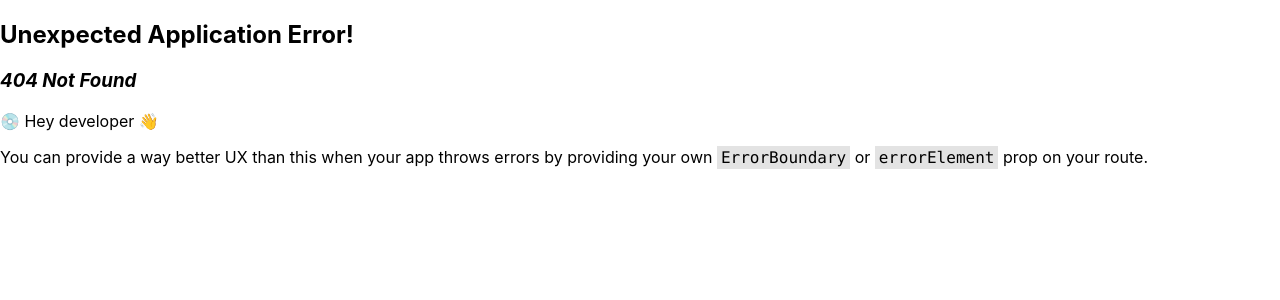
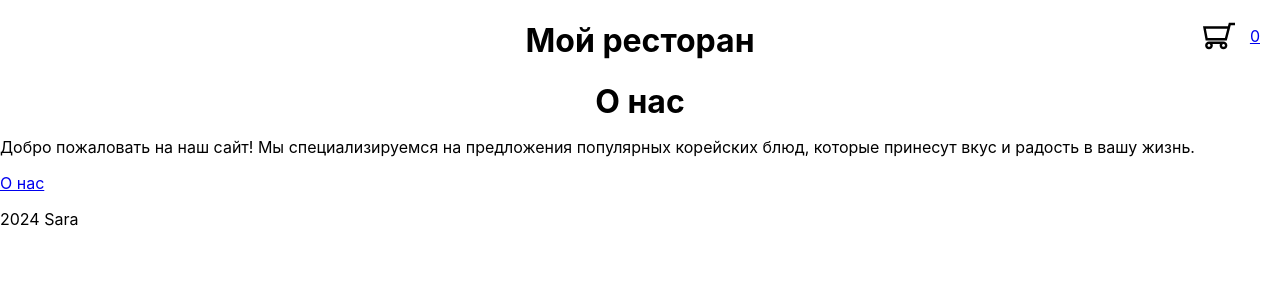
Before and after one commit to SESEGGARMAEVA/my-app, a React (Create React App) app: page /about in a window 1280 px wide. Before the commit this address had no page. Shown: the top 300 px of the page. Built offline with nearby package versions, Linux system fonts and the light colour scheme.

Commit message:
added ReactReactRouter

```diff
--- a/src/App.js
+++ b/src/App.js
@@ -17,7 +17,6 @@ function App() {
             <ProductCard item={item} key={item.name} />
           ))}
         </div>
-
       </div>
     </div >
   );
--- a/src/components/ProductCard/ProductCard.module.css
+++ b/src/components/ProductCard/ProductCard.module.css
@@ -1,11 +1,11 @@
 .menu {
     display: flex;
     flex-wrap: wrap;
-    justify-content: space-evenly;
+    justify-content: center;
 }
 
 .card {
-    flex-basis: 25%;
+    flex-basis: 20%;
     box-shadow: -1px -2px 47px -18px rgba(70, 107, 28, 1);
     margin: 10px;
     display: flex;
@@ -15,7 +15,8 @@
     padding: 20px;
     overflow: hidden;
     padding-bottom: 10px;
-    max-width: 500px;
+    max-width: 200px;
+    min-width: 300px;
 }
 
 .image {
@@ -28,7 +29,7 @@
 h1 {
     color: black;
     text-align: center;
-    margin-bottom: 50px;
+    margin-bottom: 15px;
 }
 
 .card h2 {
@@ -64,12 +65,6 @@ h1 {
     text-align: center;
 }
 
-.buttons {
-    display: flex;
-    justify-content: space-between;
-    margin-top: 20px;
-    text-align: center;
-}
 
 .button {
     font-size: 20px;
--- a/src/layout/MainLayout.js
+++ b/src/layout/MainLayout.js
@@ -1,20 +1,25 @@
 import { Outlet } from "react-router-dom";
 import { CartWidget } from "../components/CartWidget/CartWidget";
+import { Link } from "react-router-dom";
 
 
 export function MainLayout() {
     return (
         <div>
-            <haeder>
+            <header>
                 <h1> Мой ресторан </h1>
                 <CartWidget />
-            </haeder>
+
+            </header>
             <main>
                 <div>
                     <Outlet />
                 </div>
             </main>
             <footer>
+                <nav>
+                    <Link to="/about"> О нас</Link>
+                </nav>
                 <p> 2024 Sara</p>
             </footer>
         </div>
--- /dev/null
+++ b/src/pages/AboutPage.js
@@ -0,0 +1,13 @@
+import React from "react";
+
+function AboutPage() {
+    return (
+        <div>
+            <h1> О нас </h1>
+            <p> Добро пожаловать на наш сайт! Мы специализируемся на предложения популярных корейских блюд,
+                которые принесут вкус и радость в вашу жизнь. </p>
+        </div>
+    );
+}
+
+export default AboutPage;
--- a/src/pages/CartPage.js
+++ b/src/pages/CartPage.js
@@ -2,7 +2,7 @@ import { useCart } from '../store/cart';
 
 export function CartPage() {
     const { cart, setCart, removeItem } = useCart()
-    return
+    return (
         <div>
             <h2>Корзина:</h2>
             {cart.length > 0 ? (
@@ -23,5 +23,5 @@ export function CartPage() {
                 <div className="cart-empty"> В вашей корзине пока пусто </div>
             )}
         </div>
-
+    )
 }
```
Also changed, not shown: src/index.js (+6 -1 lines). Lines whose indentation alone changed are shown as unchanged.
